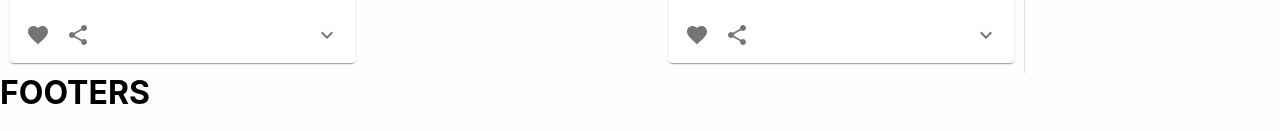
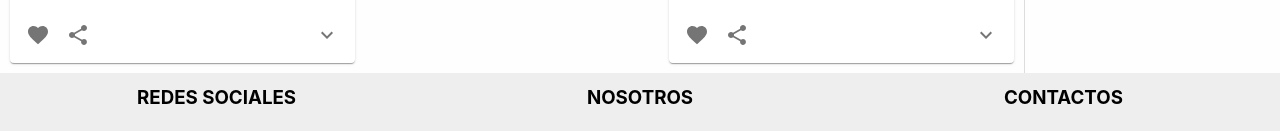
Before and after one commit to ngelrojas/cotizate, a React (Create React App) app: page / in a window 1280 px wide. Shown: the part 1807-1938 px from the top of the page. Built offline with nearby package versions, Linux system fonts and the light colour scheme.

Commit message:
fix: fixing footer and parameters

```diff
--- /dev/null
+++ b/src/components/columns-footer/index.tsx
@@ -0,0 +1,44 @@
+import Grid from '@mui/material/Grid';
+import Link from '@mui/material/Link';
+import { FooterTitle, FooterBody, SubBody } from "./styles";
+
+interface Sublink{
+  id: number;
+  label: string
+}
+
+interface ListLinks {
+  sublinks: Sublink[]
+}
+
+//TODO: fixing - how to pass array in the component
+// when income the sublinks is getting undefined
+const ColumnsFooter = ({title}: any, {sublinks}: ListLinks) => {
+  console.log(sublinks)
+  return(
+    <>
+          <FooterTitle> <h3>{title}</h3></FooterTitle>
+          <FooterBody>
+        {
+          sublinks ? sublinks.map((sublink: Sublink) => (
+            <SubBody >
+              <Link key={sublink.id} underline='none'>{sublink.label}</Link>
+            </SubBody>)
+        ):('')
+        }
+
+            {/* <SubBody> */}
+            {/*   <Link underline="none">{subtitle}</Link> */}
+            {/* </SubBody> */}
+            {/* <SubBody> */}
+            {/*   <Link underline="none">{subtitle}</Link> */}
+            {/* </SubBody> */}
+            {/* <SubBody> */}
+            {/*   <Link underline="none">{subtitle}</Link> */}
+            {/* </SubBody> */}
+          </FooterBody>
+      </>
+  )
+}
+
+export default ColumnsFooter;
--- /dev/null
+++ b/src/components/columns-footer/styles/index.tsx
@@ -0,0 +1,20 @@
+import styled from "styled-components";
+import Grid from '@mui/material/Grid';
+
+export const FooterContainer = styled(Grid)`
+  padding: 1%;
+  background-color: #eeeeee;
+`
+
+export const FooterTitle = styled(Grid)`
+  display: flex;
+  justify-content: center;
+`
+
+export const FooterBody = styled(Grid)`
+  margin-top: 3%;
+`
+
+export const SubBody = styled(Grid)`
+  margin-bottom: 2%;
+`
--- a/src/components/footers/index.tsx
+++ b/src/components/footers/index.tsx
@@ -1,11 +1,51 @@
 import React from "react";
 import Grid from '@mui/material/Grid';
+import Link from '@mui/material/Link';
+import { FooterContainer, FooterTitle, FooterBody, SubBody } from "./styles";
+import ColumnsFooter from "../columns-footer";
+
+interface Sublink{
+  id: number;
+  label: string
+}
+
+interface ListLinks {
+  sublinks: Sublink[]
+}
 
 const Footers = () => {
+  const sublinks = [
+    {id: 1, label: 'LinkedIn'},
+    {id: 2, label: 'Twitter'},
+    {id: 3, label: 'Facebook'}
+  ]
+//TODO: fixing - how to pass array in the component
   return(
-    <Grid>
-      <h1>FOOTERS</h1>
-    </Grid>
+    <FooterContainer>
+      <Grid container spacing={2}>
+        <Grid item xs={4}>
+          <ColumnsFooter title='REDES SOCIALES' sublinks={sublinks} />
+          {/* <FooterTitle> <h3>REDES SOCIALES</h3></FooterTitle>  */}
+          {/* <FooterBody> */}
+          {/*   <SubBody> */}
+          {/*     <Link underline="none">LinkedIn</Link> */}
+          {/*   </SubBody> */}
+          {/*   <SubBody> */}
+          {/*     <Link underline="none">Twitter</Link> */}
+          {/*   </SubBody> */}
+          {/*   <SubBody> */}
+          {/*     <Link underline="none">Facebook</Link> */}
+          {/*   </SubBody> */}
+          {/* </FooterBody> */}
+        </Grid>
+        <Grid item xs={4}>
+          <FooterTitle> <h3>NOSOTROS</h3></FooterTitle>
+        </Grid>
+        <Grid item xs={4}>
+          <FooterTitle> <h3>CONTACTOS</h3></FooterTitle>
+        </Grid>
+      </Grid>
+    </FooterContainer>
   )
 }
 
--- /dev/null
+++ b/src/components/footers/styles/index.tsx
@@ -0,0 +1,20 @@
+import styled from "styled-components";
+import Grid from '@mui/material/Grid';
+
+export const FooterContainer = styled(Grid)`
+  padding: 1%;
+  background-color: #eeeeee;
+`
+
+export const FooterTitle = styled(Grid)`
+  display: flex;
+  justify-content: center;
+`
+
+export const FooterBody = styled(Grid)`
+  margin-top: 3%;
+`
+
+export const SubBody = styled(Grid)`
+  margin-bottom: 2%;
+`
```
